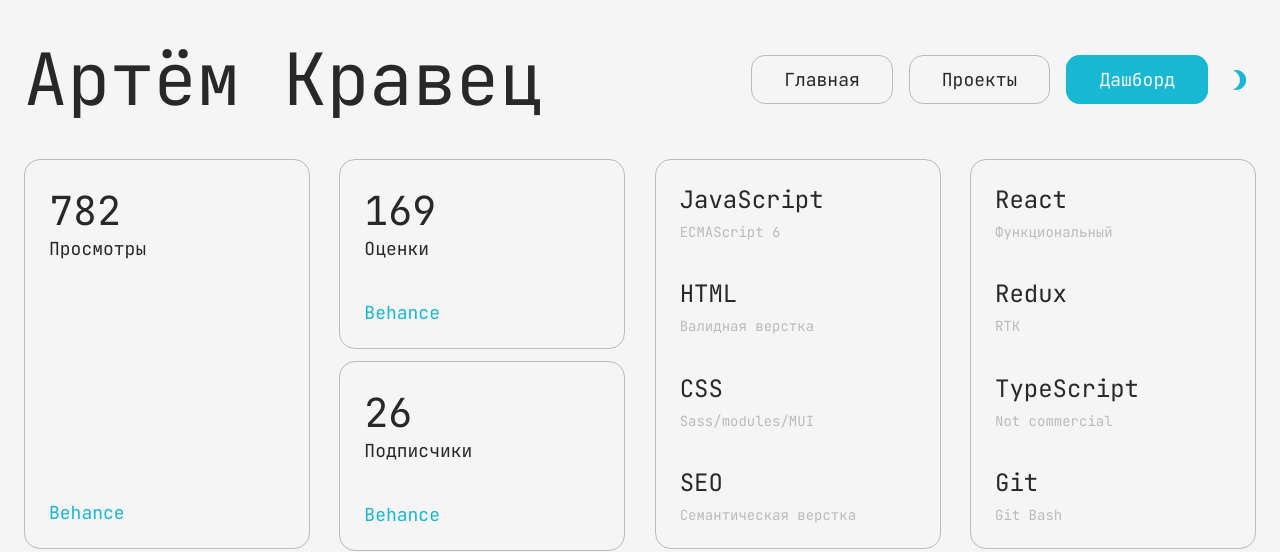
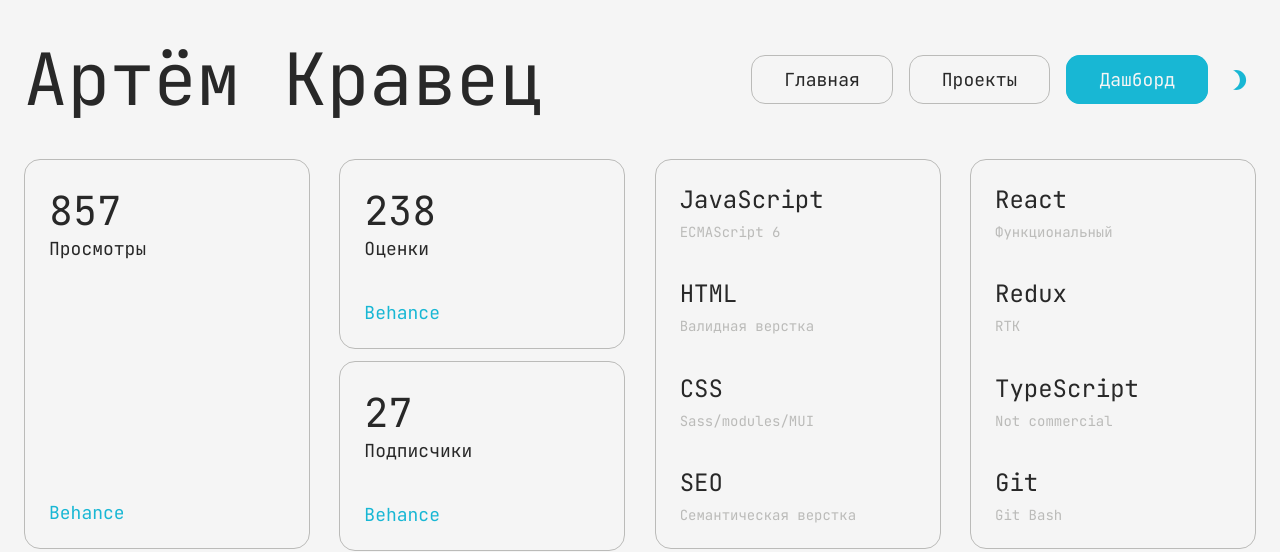
Before and after one commit to Artem26r/portfolio, a React (Create React App) app: page /dashboard in a window 1280 px wide. Shown: the top 552 px of the page. Built offline with nearby package versions, Linux system fonts and the light colour scheme.

Commit message:
fy api adobe

```diff
--- a/src/pages/Dashboard.tsx
+++ b/src/pages/Dashboard.tsx
@@ -12,7 +12,7 @@ export const Dashboard = () => {
     <div className={styles.dashboard}>
       <DashboardWrapperBig classNameGrid={"lg-1"}>
         <BehanceStaticFyApiAdobe
-          count={782}
+          count={857}
           title="Просмотры"
           linkName="Behance"
           url="https://www.behance.net/artemkrave2003"
@@ -20,7 +20,7 @@ export const Dashboard = () => {
       </DashboardWrapperBig>
       <DashboardWrapperMedium classNameGrid={"md-1"}>
         <BehanceStaticFyApiAdobe
-          count={169}
+          count={238}
           title="Оценки"
           linkName="Behance"
           url="https://www.behance.net/artemkrave2003"
@@ -28,7 +28,7 @@ export const Dashboard = () => {
       </DashboardWrapperMedium>
       <DashboardWrapperMedium classNameGrid={"md-2"}>
         <BehanceStaticFyApiAdobe
-          count={26}
+          count={27}
           title="Подписчики"
           linkName="Behance"
           url="https://www.behance.net/artemkrave2003"
```
